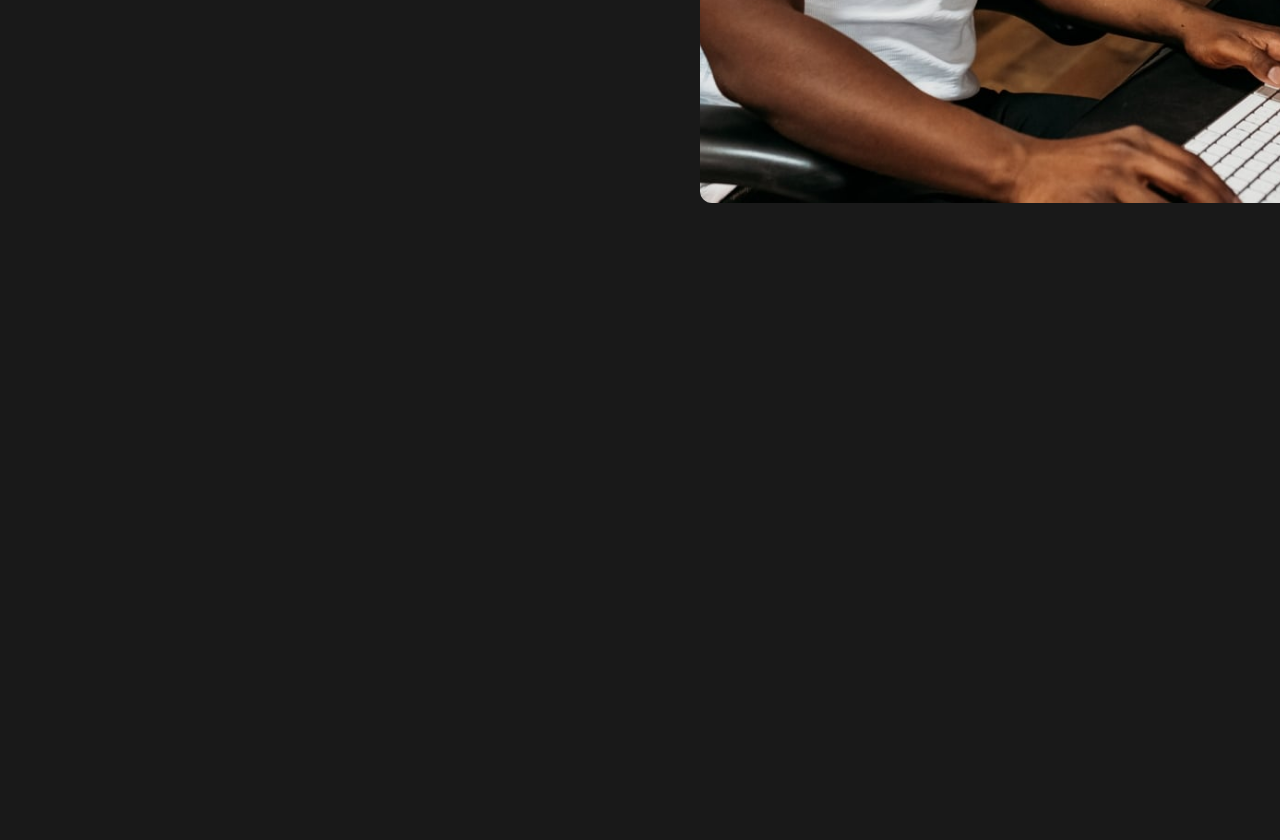
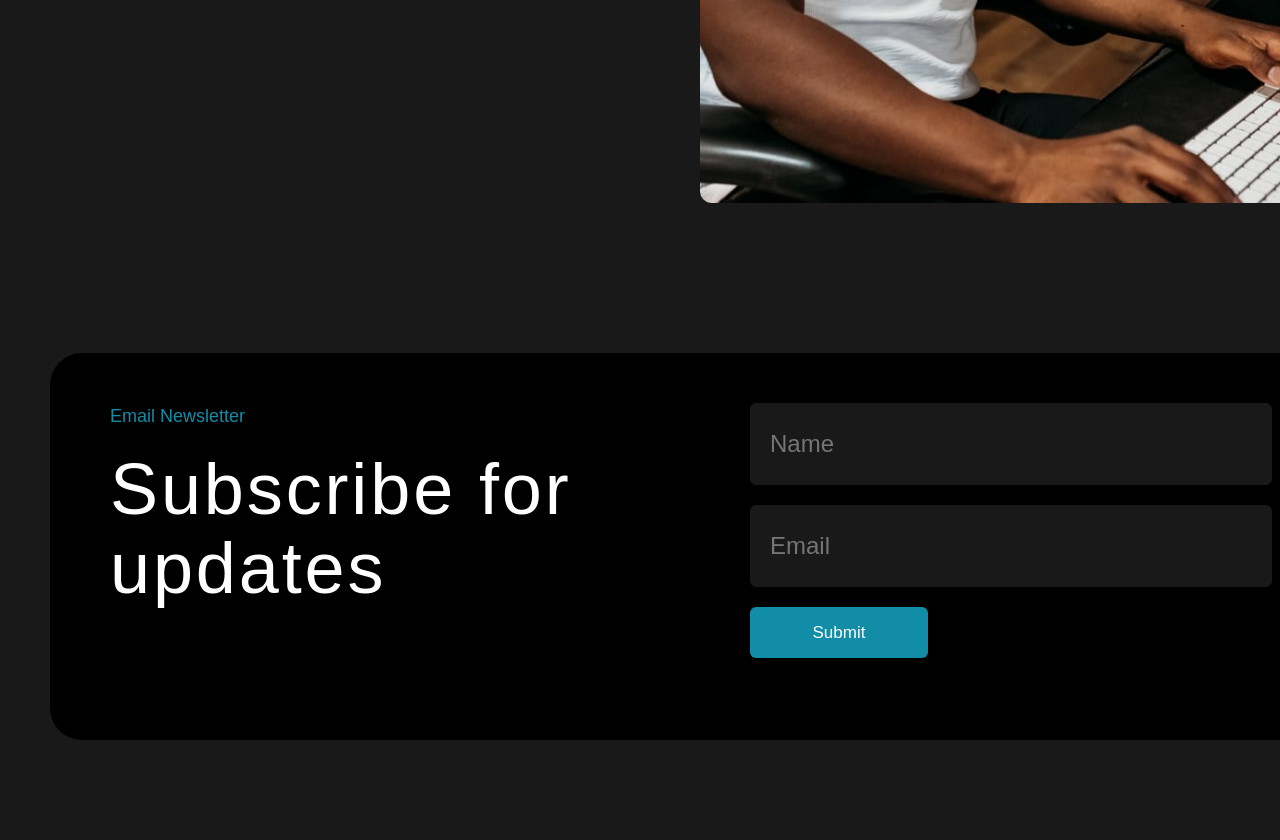
Before and after one commit to Andrew-Kotlov/Castway, a plain HTML site: page index.html in a window 1280 px wide. Shown: the part 3910-4750 px from the top of the page. Before the commit the page ends 4163 px from the top, so only its background shows below. Drawn offline with Linux system fonts and the light colour scheme; files whose address does not match are found by name; a web font is replaced by a local one.

Commit message:
release 3

```diff
--- a/index.css
+++ b/index.css
@@ -358,3 +358,77 @@ body {
     font-weight: 400;
     line-height: 33px;
 }
+
+.subsribe_container{
+    width: 1400px;
+    height: 587px;
+    display: flex;
+    align-items: center;
+    justify-content: center;
+}
+
+.subsribe_block {
+    width: 1300px;
+    height: 387px;
+    border-radius: 32px;
+    background: #000;
+    display: flex;
+}
+
+.subsribe_block_text {
+    width: 50%;
+    height: 100%;
+    display: flex;
+    flex-direction: column;
+    padding-left: 60px;
+    padding-top: 50px;
+
+}
+
+.subsribe_block_text_one {
+    color: #118DA8;
+    font-family: 'DM Sans', sans-serif;
+    font-size: 18px;
+    font-style: normal;
+    font-weight: 400;
+    line-height: 27px;
+    margin-bottom: 20px;
+}
+
+.subsribe_block_text_two {
+    color: #FFF;
+    font-family: 'DM Sans', sans-serif;
+    font-size: 72px;
+    font-style: normal;
+    font-weight: 400;
+    line-height: 79.2px; /* 110% */
+    letter-spacing: 2.88px;
+}
+
+.subsribe_block_input {
+    width: 50%;
+    height: 100%;
+    display: flex;
+    flex-direction: column;
+    padding-top: 50px;
+    padding-left: 50px
+}
+
+.subsribe_block_input_in {
+    margin-bottom: 20px;
+}
+
+.subsribe_block_input_in input {
+    width: 522px;
+    height: 82px;
+    border-radius: 6px;
+    border: 1px solid #191919;
+    background: #191919;
+    color: rgba(255, 255, 255, 0.70);
+    font-family: 'DM Sans', sans-serif;
+    font-size: 24px;
+    font-style: normal;
+    font-weight: 400;
+    line-height: 28.8px;
+    padding-left: 19px;
+}
--- a/index.html
+++ b/index.html
@@ -172,6 +172,29 @@
                </div>
             </div>
         </div>
+        <div class="subsribe_container">
+            <div class="subsribe_block">
+                <div class="subsribe_block_text">
+                    <div class="subsribe_block_text_one">
+                        Email Newsletter
+                    </div>
+                    <div class="subsribe_block_text_two">
+                        Subscribe for updates
+                    </div>
+                </div>
+                <div class="subsribe_block_input">
+                    <div class="subsribe_block_input_in">
+                        <input type="text" placeholder="Name">
+                    </div>
+                    <div class="subsribe_block_input_in">
+                        <input type="text" placeholder="Email">
+                    </div>
+                    <div class="subsribe_block_input_btn">
+                        <button class="name_container_btn">Submit</button>
+                    </div>
+                </div>
+            </div>
+        </div>
     </div>
 </body>
 </html>
```
